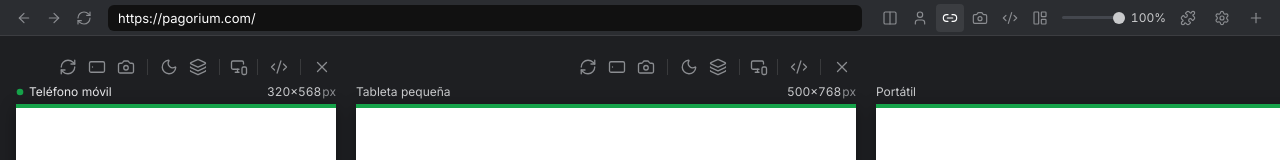
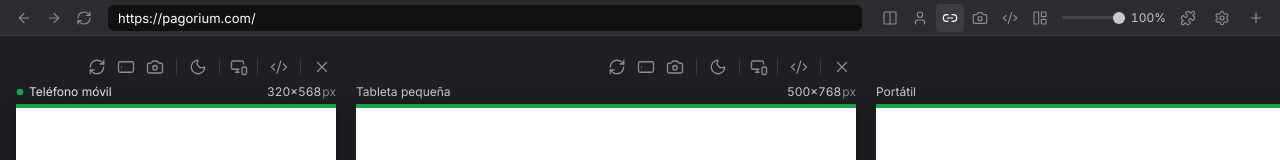
Before and after one commit to slzno/PixelGrid, a React (Vite) app: page / in a window 1280 px wide. Shown: the top 160 px of the page. Built offline with nearby package versions, Linux system fonts and the light colour scheme.

Commit message:
refactor: quitar superposición de capas del toolbar

```diff
--- a/src/components/PaneToolbar.tsx
+++ b/src/components/PaneToolbar.tsx
@@ -1,12 +1,5 @@
-import { useEffect, useRef } from 'react'
-import {
-  Code2,
-  Layers,
-  Moon,
-  RefreshCw,
-  Smartphone,
-  X,
-} from 'lucide-react'
+import { useEffect } from 'react'
+import { Code2, Moon, RefreshCw, Smartphone, X } from 'lucide-react'
 import { DeviceSelect } from '@/components/DeviceSelect'
 import { ScreenshotMenu } from '@/components/ScreenshotMenu'
 import { getWebview, safeReload } from '@/lib/webviewRegistry'
@@ -20,15 +13,11 @@ type PaneToolbarProps = {
 }
 
 export function PaneToolbar({ pane, width }: PaneToolbarProps) {
-  const fileRef = useRef<HTMLInputElement>(null)
   const {
     state,
     rotatePane,
     applyPreset,
-    togglePaneTool,
     togglePaneDark,
-    setPaneOverlay,
-    setPaneTool,
     setFocusedPane,
     setStatusMessage,
     setSidePanel,
@@ -40,18 +29,6 @@ export function PaneToolbar({ pane, width }: PaneToolbarProps) {
     const timer = window.setTimeout(() => setStatusMessage(null), 3200)
     return () => window.clearTimeout(timer)
   }, [state.statusMessage, setStatusMessage])
-
-  const onPickOverlay = (file: File | null) => {
-    if (!file) return
-    const reader = new FileReader()
-    reader.onload = () => {
-      if (typeof reader.result === 'string') {
-        setPaneOverlay(pane.id, reader.result)
-        togglePaneTool(pane.id, 'overlay')
-      }
-    }
-    reader.readAsDataURL(file)
-  }
 
   return (
     <div className="pane-icon-row" style={{ width }}>
@@ -110,26 +87,6 @@ export function PaneToolbar({ pane, width }: PaneToolbarProps) {
           }}
         >
           <Moon size={18} strokeWidth={1.75} />
-        </button>
-        <button
-          type="button"
-          className={`pane-icon-btn${
-            pane.activeTool === 'overlay' ? ' active' : ''
-          }`}
-          title="Superposiciones"
-          aria-label="Superposiciones"
-          onClick={(event) => {
-            event.stopPropagation()
-            if (pane.activeTool === 'overlay') {
-              setPaneTool(pane.id, 'none')
-            } else if (!pane.overlayImage) {
-              fileRef.current?.click()
-            } else {
-              togglePaneTool(pane.id, 'overlay')
-            }
-          }}
-        >
-          <Layers size={18} strokeWidth={1.75} />
         </button>
       </div>
 
@@ -190,17 +147,6 @@ export function PaneToolbar({ pane, width }: PaneToolbarProps) {
           <X size={18} strokeWidth={1.75} />
         </button>
       </div>
-
-      <input
-        ref={fileRef}
-        type="file"
-        accept="image/*"
-        hidden
-        onChange={(event) => {
-          onPickOverlay(event.target.files?.[0] ?? null)
-          event.target.value = ''
-        }}
-      />
     </div>
   )
 }
```
